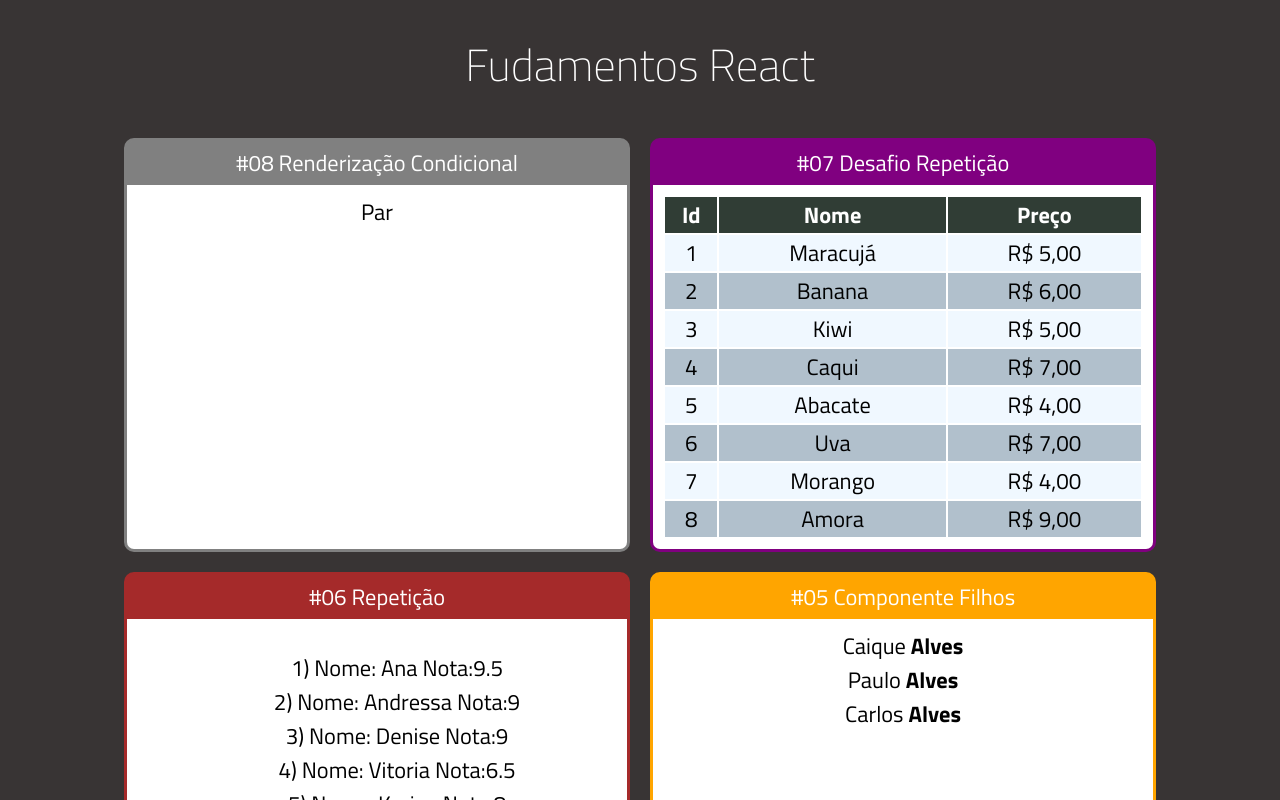
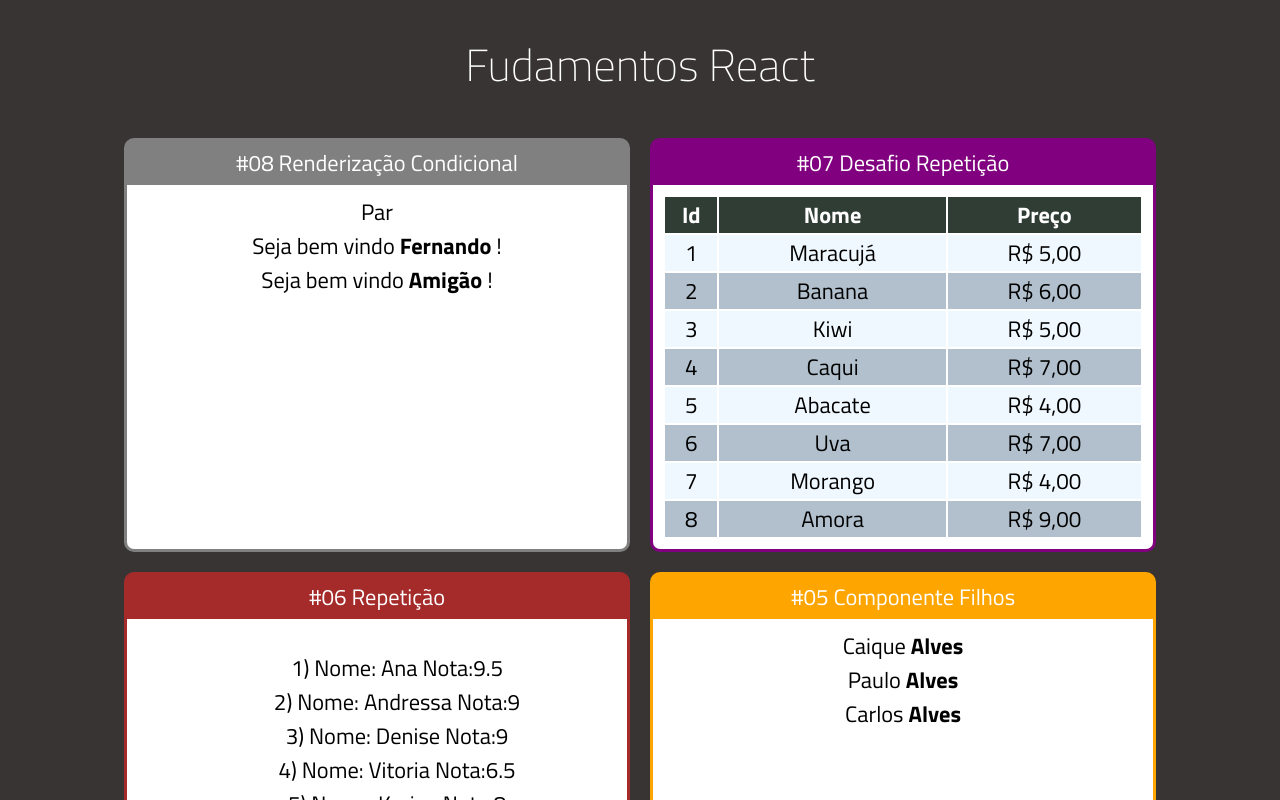
Before and after one commit to caiquewin/LearnReact, a React (Create React App) app: page / in a window 1280 px wide. Shown: the top 800 px of the page. Built offline with nearby package versions, Linux system fonts and the light colour scheme.

Commit message:
adicionando outra renderização condicional

```diff
--- a/src/App.jsx
+++ b/src/App.jsx
@@ -3,6 +3,7 @@
 
 import Card from "./components/layout/Card";
 
+import UsuarioInfo from './components/condicional/UsuarioInfo';
 import ParOuImpar from './components/condicional/ParOuImpar';
 import TabelaProdutos from './components/repeticao/TabelaProdutos'
 import ListaAlunos from './components/repeticao/ListaAlunos'
@@ -23,6 +24,8 @@
 
       <Card titulo="#08 Renderização Condicional" color="grey">
     <ParOuImpar numero={50}></ParOuImpar>
+    <UsuarioInfo usuario={{ nome: 'Fernando' }}></UsuarioInfo>
+    <UsuarioInfo usuario={{ nome: '' }}></UsuarioInfo>
         </Card>
 
       <Card titulo="#07 Desafio Repetição" color="purple">
--- /dev/null
+++ b/src/components/condicional/If.js
@@ -0,0 +1,9 @@
+
+export default props=>{
+console.log('props.children',props.children)
+    if(props.teste){
+        return props.children
+    }else{
+        return false
+    }
+}
--- a/src/components/condicional/ParOuImpar.jsx
+++ b/src/components/condicional/ParOuImpar.jsx
@@ -4,7 +4,7 @@
 
     const isPar =props.numero%2==0?"Par":"Impar";
 
-    return<spa>{isPar}</spa>;
+    return<span>{isPar}</span >;
 
 
 }
--- /dev/null
+++ b/src/components/condicional/UsuarioInfo.jsx
@@ -0,0 +1,16 @@
+import React from "react";
+import If  from "./If.js"
+
+export default props=>{
+    const usuario = props.usuario || {}
+    return(
+        <div>
+            <If  teste={usuario && usuario.nome}>
+            Seja bem vindo <strong>{props.usuario.nome} </strong>!
+            </If>
+            <If  teste={!usuario || !usuario.nome}>
+            Seja bem vindo <strong>Amigão </strong>!
+            </If>
+        </div>
+    )
+}
```
